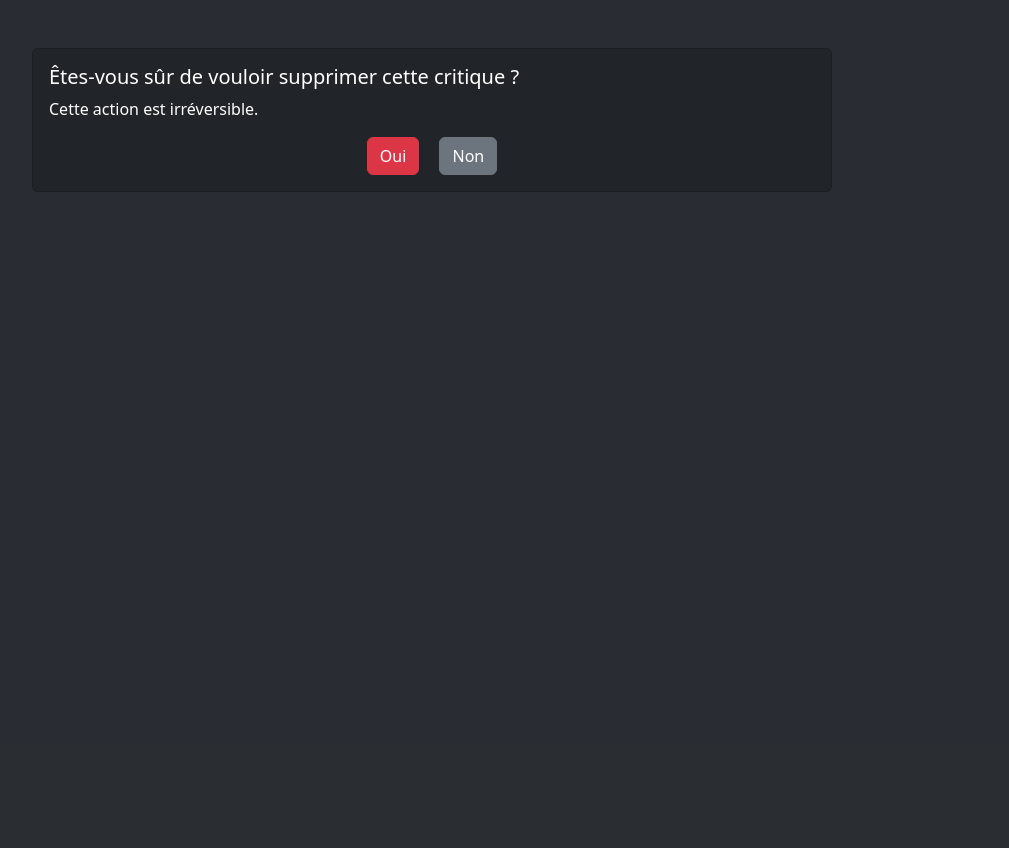
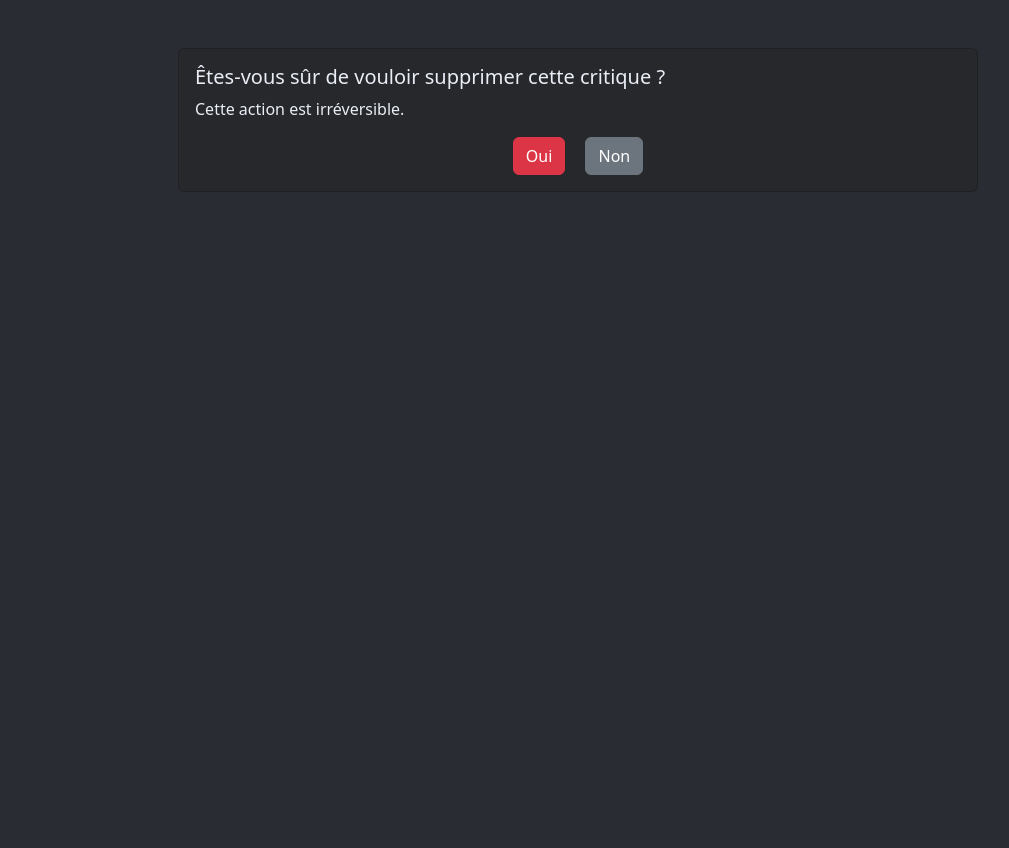
Before and after one commit to alinacharon/LITReview, a Django app: page /reviews/delete-review/1/ in a window 1280 px wide. Shown: the part 56-904 px from the top of the page, without its empty margins (62-1071 px from the left). Before the commit the page ends 248 px from the top, so only its background shows below. Run offline with Django 5.2, Linux system fonts and the light colour scheme; a user stored in the database is signed in; data comes from the database, SQL or seed files in the repository; both versions use the stored data as it was after the commit.

Commit message:
Update styles

```diff
--- a/reviews/templates/reviews/delete_review.html
+++ b/reviews/templates/reviews/delete_review.html
@@ -3,8 +3,8 @@
 {% block title %}Supprimer la critique{% endblock %}
 
 {% block content %}
-<div class="container mt-5">
-    <div class="card bg-dark text-white">
+<div class="main-container mt-5">
+    <div class="card">
         <div class="card-body">
             <h5 class="card-title">Êtes-vous sûr de vouloir supprimer cette critique ?</h5>
             <p class="card-text">Cette action est irréversible.</p>
--- a/templates/base.html
+++ b/templates/base.html
@@ -108,15 +108,10 @@
         display: flex;
         flex-direction: column;
         align-items: center;
-        justify-content: center;
+        justify-content: top;
         min-height: 100vh;
       }
 
-      /* Styles for the center column */
-      .center-column {
-        width: 100%;
-        max-width: 800px;
-      }
     </style>
   </head>
   <body>
```
Also changed, not shown: db.sqlite3.
